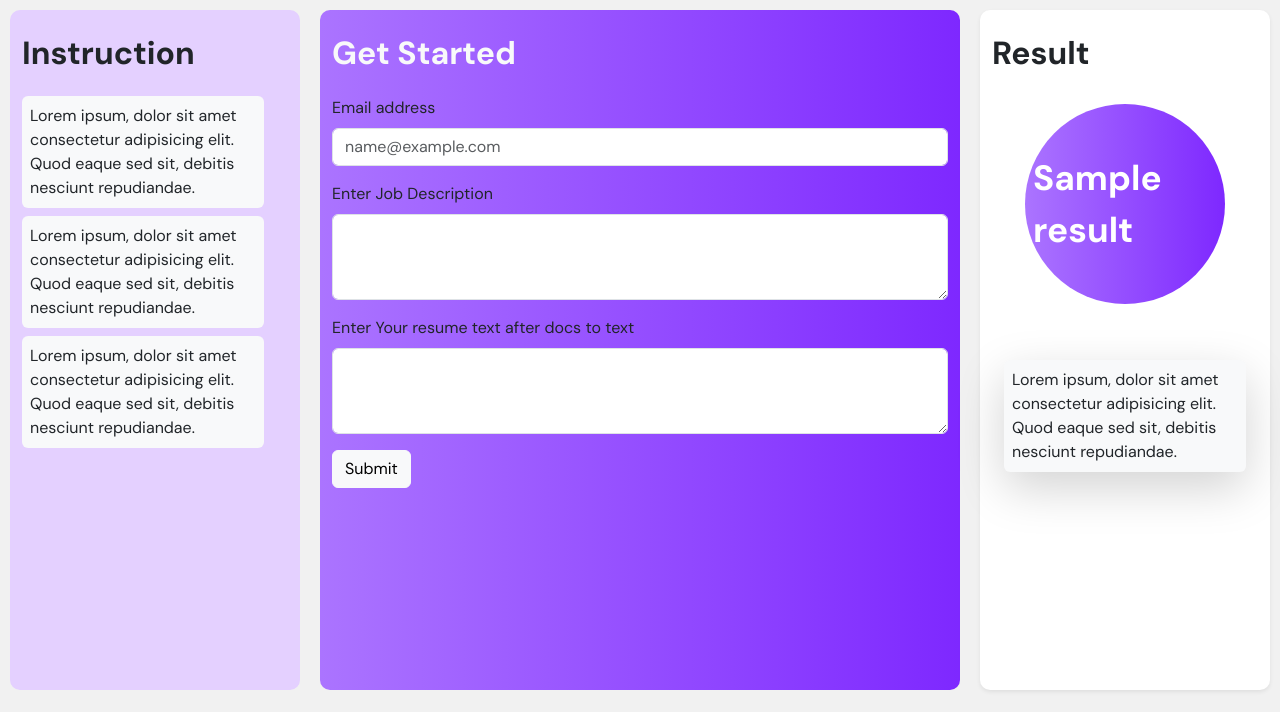
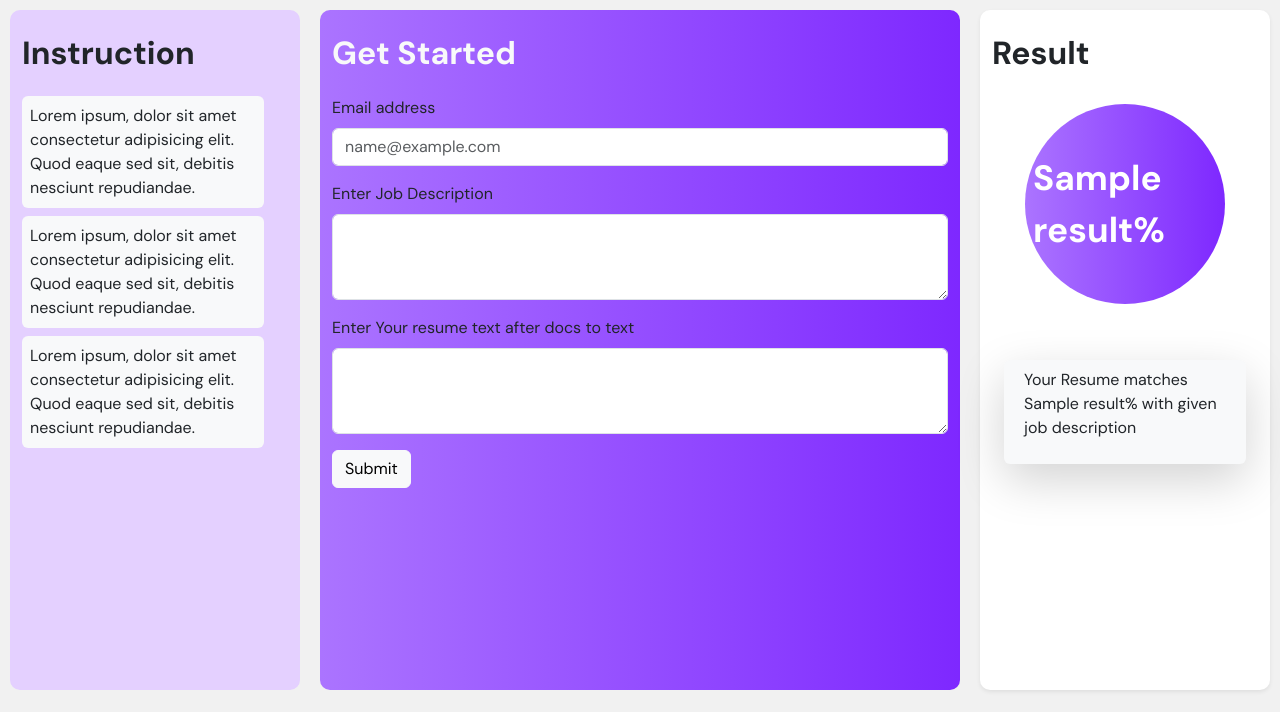
Before and after one commit to arkalsekar/resumex, a Django app: template templates/index.html in a window 1280 px wide. Shown: the part 88-800 px from the top of the page. Run offline with Django 3.2, Linux system fonts and the light colour scheme; the template is opened without the code that fills it: most values are stand-ins (such as "Sample title", 1, 10 or a date in 2020); some web fonts are replaced.

Commit message:
added resume scannerfeature v1

```diff
--- a/static/style.css
+++ b/static/style.css
@@ -50,3 +50,6 @@ body {
   background: linear-gradient(to right, #ab74ff, #7e28ff);
   color: #ffffff;
 }
+#result_score {
+  background-color: #ab74ff;
+}
--- a/templates/index.html
+++ b/templates/index.html
@@ -132,11 +132,11 @@
           <h2 class="my-4 fw-bold">Result</h2>
          <div class=" result-container container">
             <div class=" result_div row  bg-primary p-2 my-2">
-             {{result}}
+             {{result}}%
             </div>
              <div class="row w-100 bg-light p-2 rounded-2 my-5 shadow-lg">
-              Lorem ipsum, dolor sit amet consectetur adipisicing elit. Quod
-              eaque sed sit, debitis nesciunt repudiandae.
+              <p>  Your Resume matches {{result}}% with given job description </p>
+
             </div>
         </div>
       </div>
```
Also changed, not shown: main_app/views.py (+9 -2 lines).
